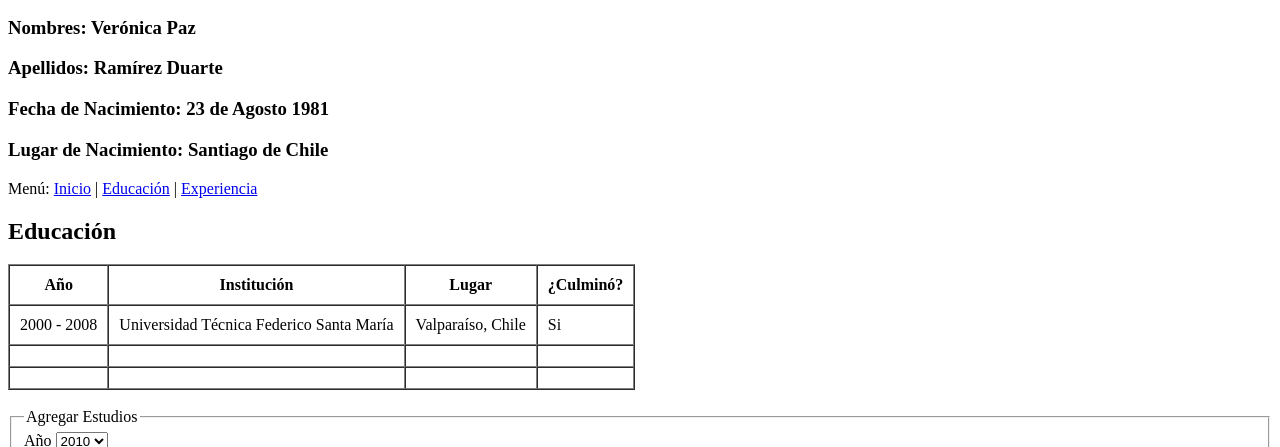
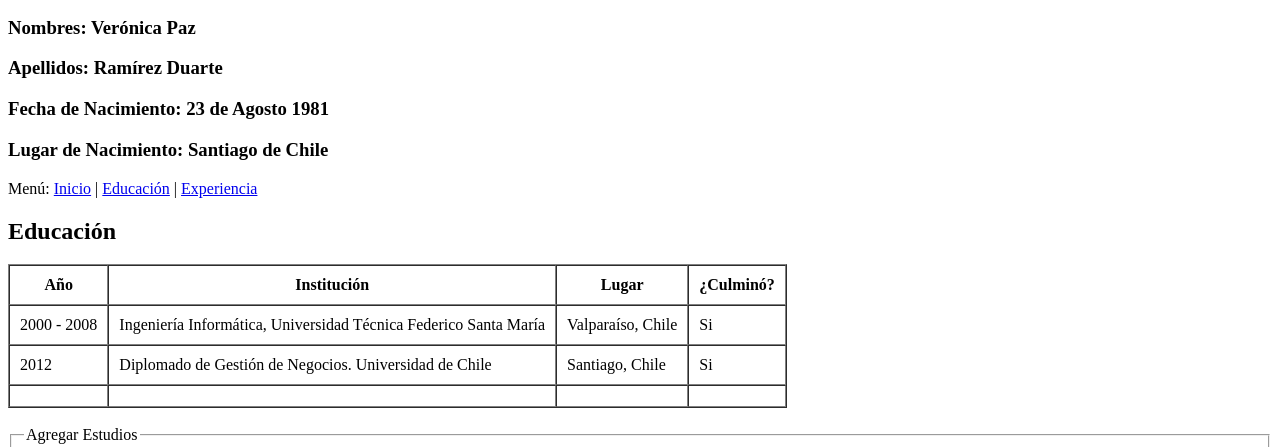
Before and after one commit to veritopaz/FundHtml_EvFinal, a plain HTML site: page educacion.html in a window 1280 px wide. Shown: the part 97-544 px from the top of the page. Drawn offline with Linux system fonts and the light colour scheme.

```diff
--- a/educacion.html
+++ b/educacion.html
@@ -36,15 +36,15 @@
 <tbody>
   <tr>
     <td>2000 - 2008</td>
-    <td>Universidad Técnica Federico Santa María</td>
+    <td>Ingeniería Informática, Universidad Técnica Federico Santa María</td>
     <td>Valparaíso, Chile</td>
     <td>Si</td>
   </tr>
   <tr>
-    <td></td>
-    <td></td>
-    <td></td>
-    <td></td>
+    <td>2012</td>
+    <td>Diplomado de Gestión de Negocios. Universidad de Chile</td>
+    <td>Santiago, Chile</td>
+    <td>Si</td>
   </tr>
   <tr>
     <td></td>
```
Also changed, not shown: experiencia.html (+1 -1 lines).
